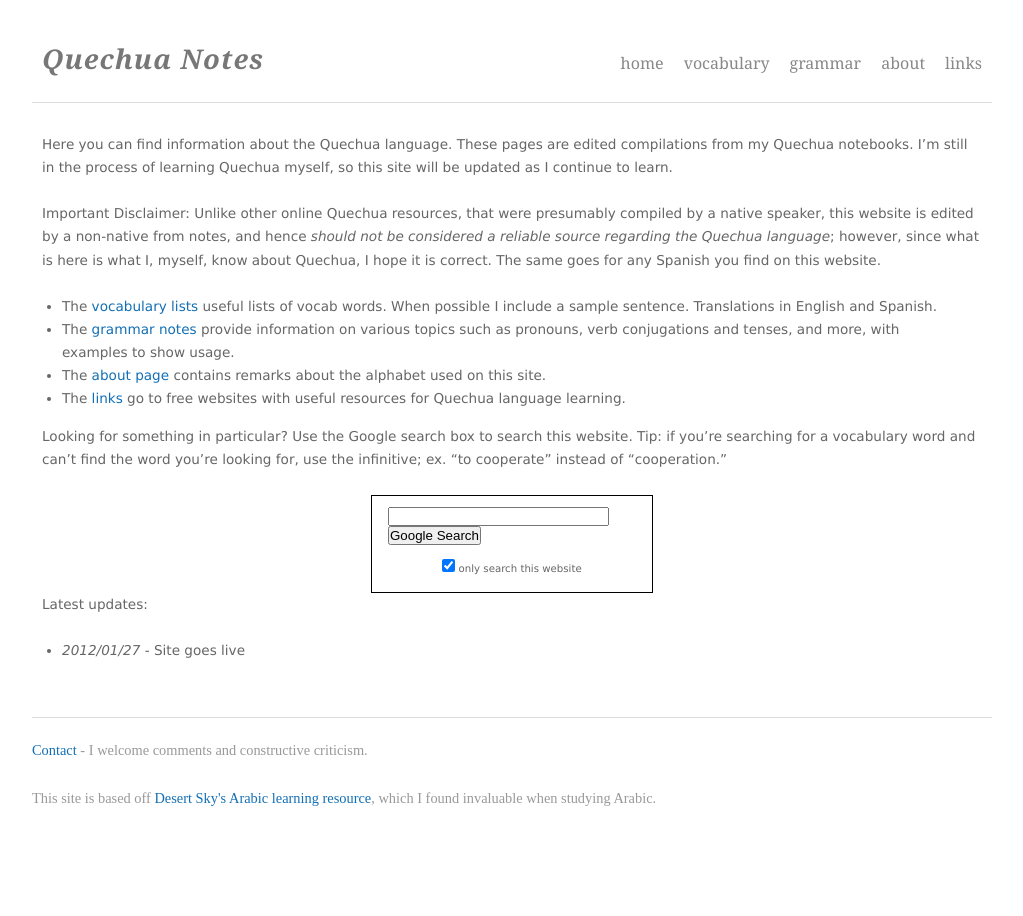
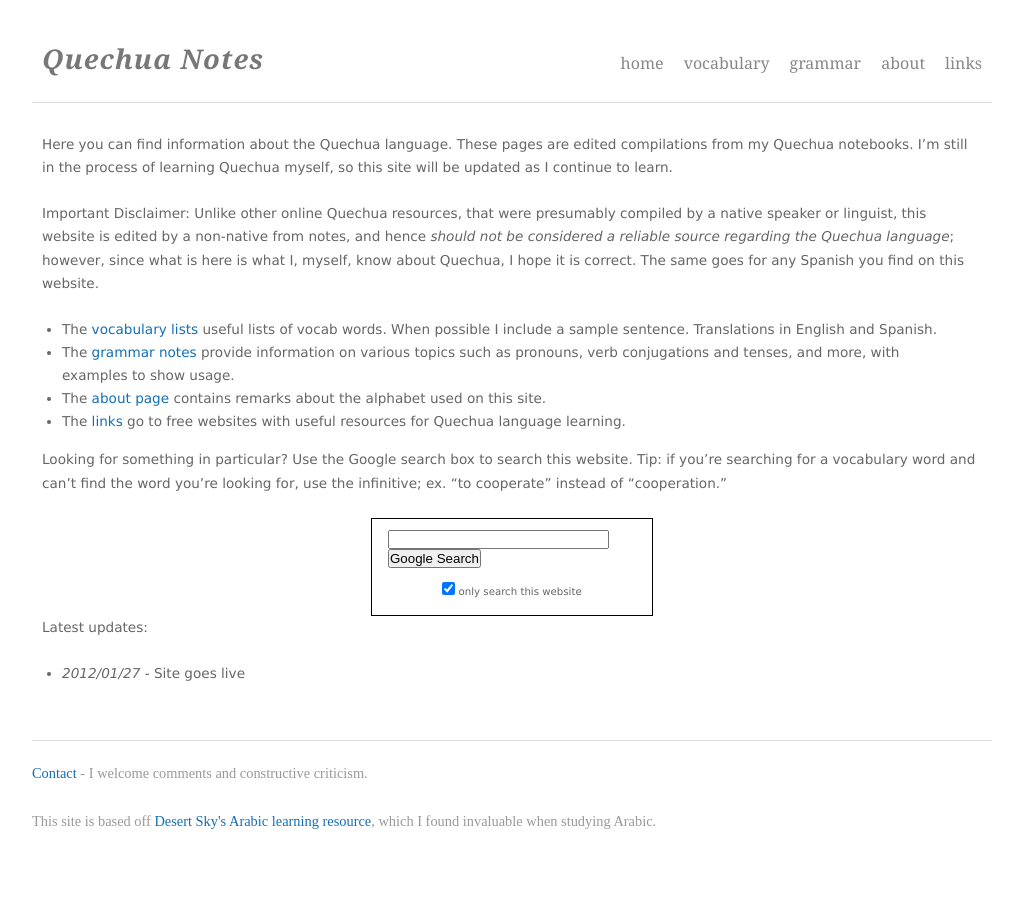
Before and after one commit to Ramblurr/Quechua, a Jekyll site: the page built from index.markdown, in a window 1280 px wide. Shown: the whole page, without its empty margins (128-1151 px from the left). Built offline with Jekyll 4.4.1, drawn with Linux system fonts in a browser that asks for light colours; Markdown is read by kramdown in place of the engine named in the settings.

Commit message:
add linguist remark

```diff
--- a/about.markdown
+++ b/about.markdown
@@ -8,7 +8,7 @@ title: About - Quechua Language Notes
 ### On Dialects
 
 The pronunciation, grammar, vocabulary, and spelling varies between different
-Quechua dialects. I learned the Cuzco dialect, and hence that is what is used
+Quechua dialects. I studied the Cuzco dialect, and hence that is what is used
 throughout this website.
 
 ### Remarks About Spelling
--- a/index.markdown
+++ b/index.markdown
@@ -5,7 +5,7 @@ title: Quechua Language Notes
 
 Here you can find information about the Quechua language. These pages are edited compilations from my Quechua notebooks. I'm still in the process of learning Quechua myself, so this site will be updated as I continue to learn.
 
-Important Disclaimer: Unlike other online Quechua resources, that were presumably compiled by a native speaker, this website is edited by a non-native from notes, and hence *should not be considered a reliable source regarding the Quechua language*; however, since what is here is what I, myself, know about Quechua, I hope it is correct. The same goes for any Spanish you find on this website.
+Important Disclaimer: Unlike other online Quechua resources, that were presumably compiled by a native speaker or linguist, this website is edited by a non-native from notes, and hence *should not be considered a reliable source regarding the Quechua language*; however, since what is here is what I, myself, know about Quechua, I hope it is correct. The same goes for any Spanish you find on this website.
 
 * The [vocabulary lists][vocab] useful lists of vocab words. When possible I include a sample sentence. Translations in English and Spanish.
 * The [grammar notes][grammar] provide information on various topics such as pronouns, verb conjugations and tenses, and more, with examples to show usage.
```
